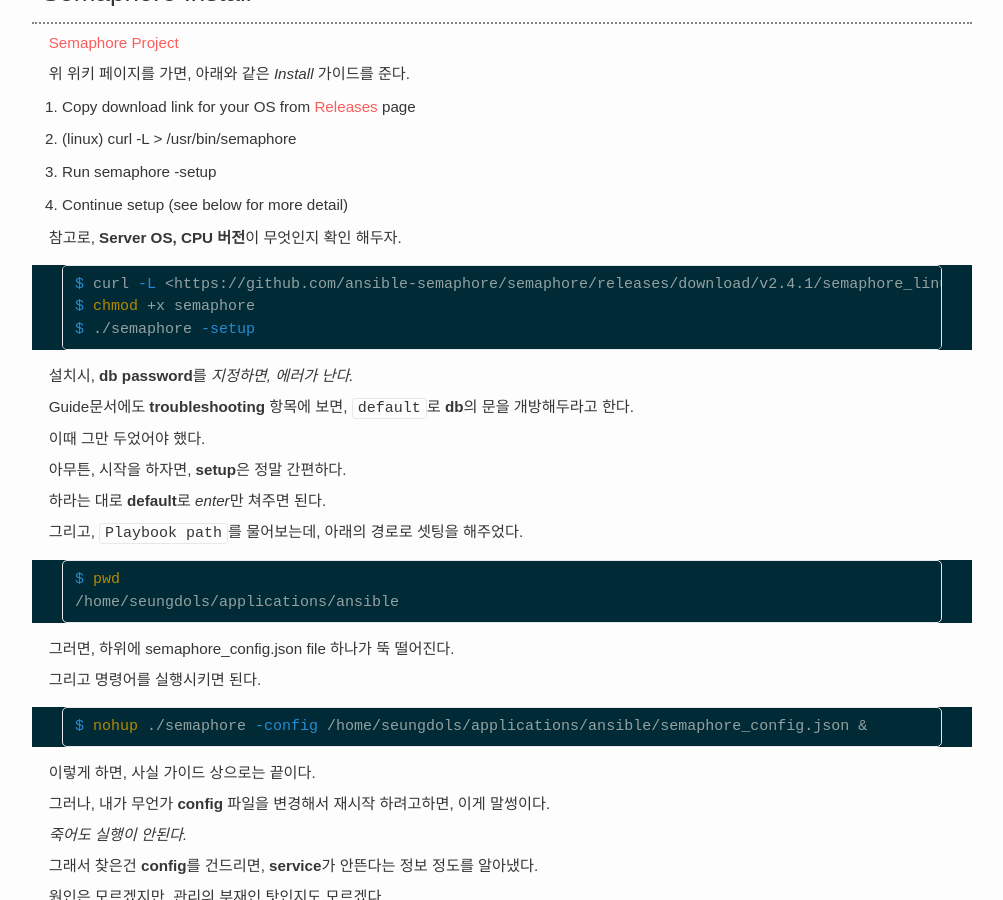
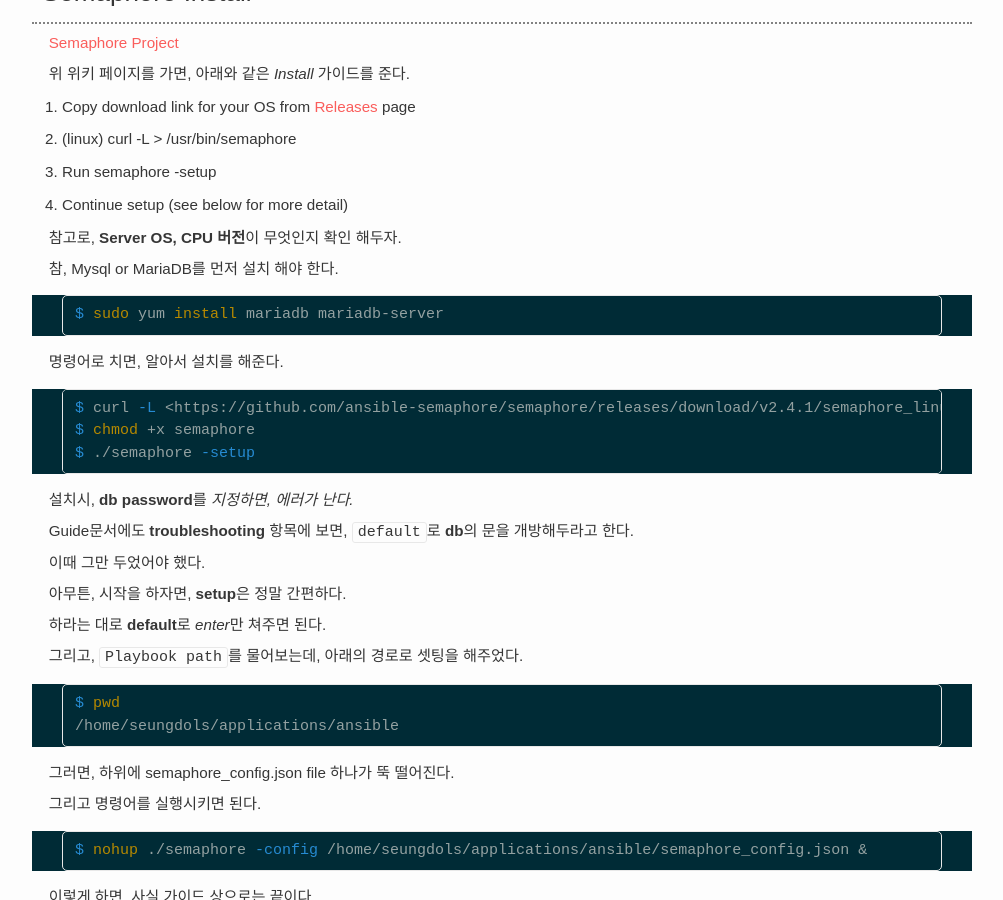
Before and after one commit to seungdols/seungdols.github.io, a Jekyll site: the page built from _posts/2017/2017-09-26-share-ansible-gui-semaphore.markdown, in a window 1280 px wide and 900 px high, scrolled down 554 px. Shown: the whole window, without its empty margins (138-1141 px from the left). Built offline with Jekyll 4.4.1, drawn with Linux system fonts in a browser that asks for light colours; some web fonts are replaced; comment, search, counter and statistics services are not loaded.

Commit message:
update: contents of semaphore

````diff
--- a/_posts/2017/2017-09-26-share-ansible-gui-semaphore.markdown
+++ b/_posts/2017/2017-09-26-share-ansible-gui-semaphore.markdown
@@ -29,6 +29,16 @@ comments: true
 4. Continue setup (see below for more detail)
 
 참고로, **Server OS, CPU 버전**이 무엇인지 확인 해두자.
+
+참, Mysql or MariaDB를 먼저 설치 해야 한다.
+
+```bash
+$ sudo yum install mariadb mariadb-server
+```
+
+명령어로 치면, 알아서 설치를 해준다.
+
+
 
 ```bash
 $ curl -L <https://github.com/ansible-semaphore/semaphore/releases/download/v2.4.1/semaphore_linux_386> > /home/seungdols/applications/semaphore
````
